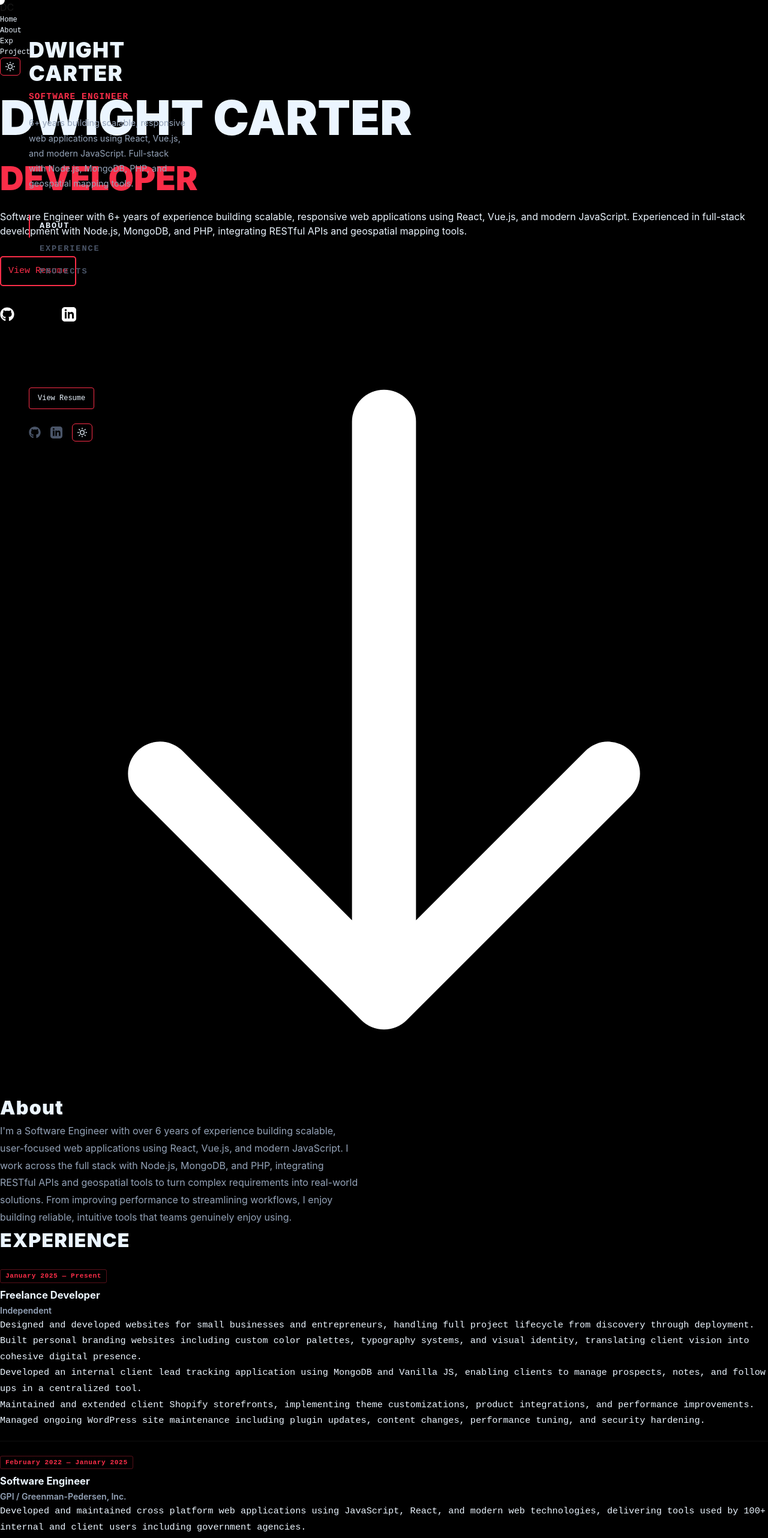
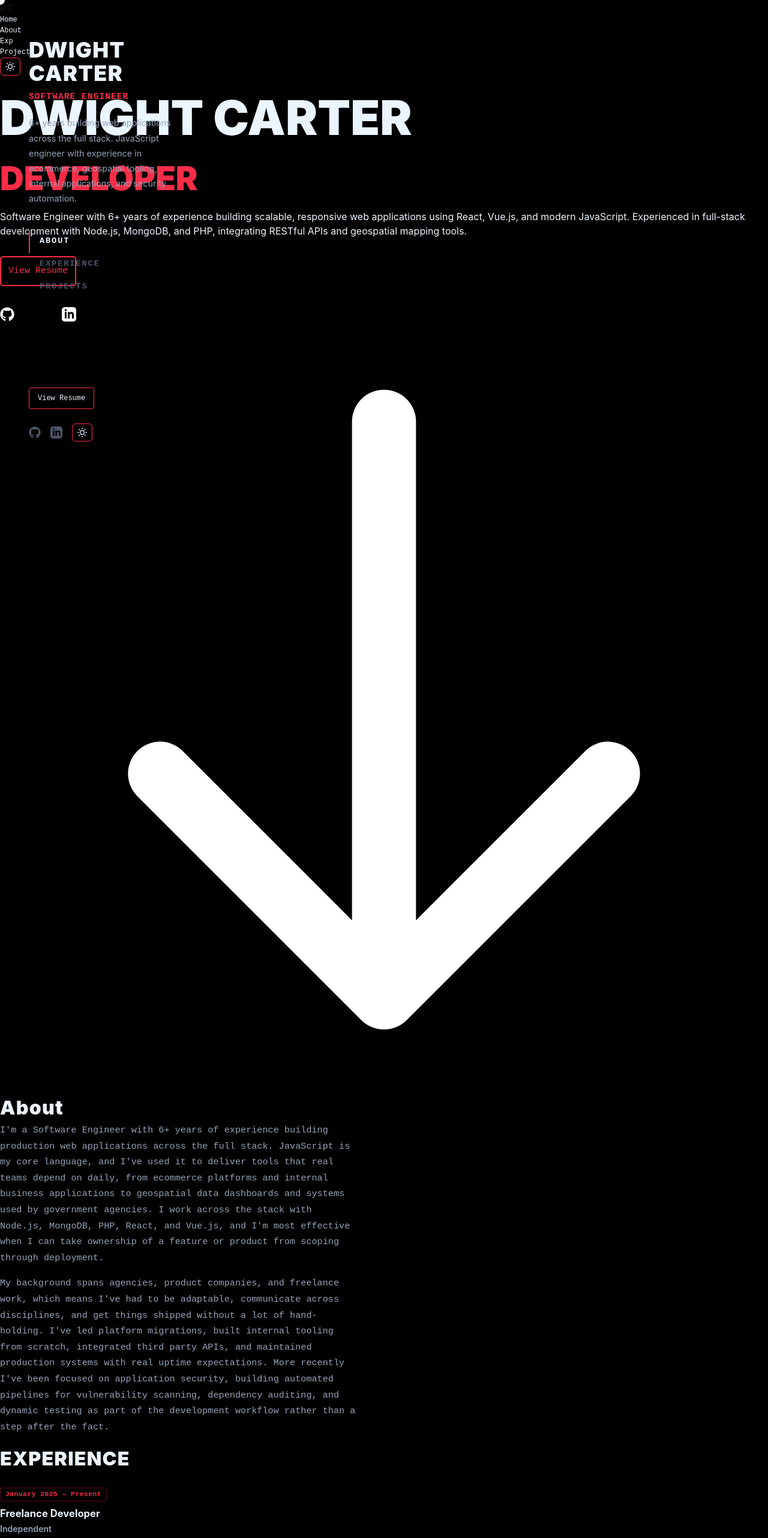
Before and after one commit to DwightX/portfoliov3, a Next.js app: page / in a window 1280 px wide. Shown: the top 2564 px of the page at 60% size. Built offline with nearby package versions, Linux system fonts and the light colour scheme.

Commit message:
updated bio and font

```diff
--- a/src/app/components/About.js
+++ b/src/app/components/About.js
@@ -8,12 +8,22 @@ const About = (props) => {
           </div>
           <div className="about-body">
             <p>
-              I&apos;m a Software Engineer with over 6 years of experience building scalable,
-              user-focused web applications using React, Vue.js, and modern JavaScript.
-              I work across the full stack with Node.js, MongoDB, and PHP, integrating
-              RESTful APIs and geospatial tools to turn complex requirements into
-              real-world solutions. From improving performance to streamlining workflows,
-              I enjoy building reliable, intuitive tools that teams genuinely enjoy using.
+              I&apos;m a Software Engineer with 6+ years of experience building production web
+              applications across the full stack. JavaScript is my core language, and I&apos;ve used it
+              to deliver tools that real teams depend on daily, from ecommerce platforms and internal
+              business applications to geospatial data dashboards and systems used by government
+              agencies. I work across the stack with Node.js, MongoDB, PHP, React, and Vue.js, and
+              I&apos;m most effective when I can take ownership of a feature or product from scoping
+              through deployment.
+            </p>
+            <p>
+              My background spans agencies, product companies, and freelance work, which means I&apos;ve
+              had to be adaptable, communicate across disciplines, and get things shipped without a
+              lot of hand-holding. I&apos;ve led platform migrations, built internal tooling from scratch,
+              integrated third party APIs, and maintained production systems with real uptime
+              expectations. More recently I&apos;ve been focused on application security, building
+              automated pipelines for vulnerability scanning, dependency auditing, and dynamic
+              testing as part of the development workflow rather than a step after the fact.
             </p>
           </div>
         </div>
--- a/src/app/components/LeftPanel.js
+++ b/src/app/components/LeftPanel.js
@@ -40,9 +40,9 @@ export default function LeftPanel() {
         <div className="left-panel-name">DWIGHT CARTER</div>
         <div className="left-panel-title">Software Engineer</div>
         <p className="left-panel-blurb">
-          6+ years building scalable, responsive web applications using React,
-          Vue.js, and modern JavaScript. Full-stack with Node.js, MongoDB, PHP,
-          and geospatial mapping tools.
+          6+ years building web applications across the full stack. JavaScript
+          engineer with experience in ecommerce, geospatial tooling, internal
+          applications, and security automation.
         </p>
 
         {/* Nav */}
--- a/src/app/css/index.css
+++ b/src/app/css/index.css
@@ -234,9 +234,12 @@ li {
 }
 .about-body p {
   color: #94a3b8;
-  font-size: 1rem;
-  line-height: 1.8;
+  font-size: 0.95rem;
+  line-height: 1.75;
+  font-weight: 400;
+  font-family: monospace;
   max-width: 600px;
+  margin-bottom: 1rem;
 }
 html.light .about-body p {
   color: #374151;
```
